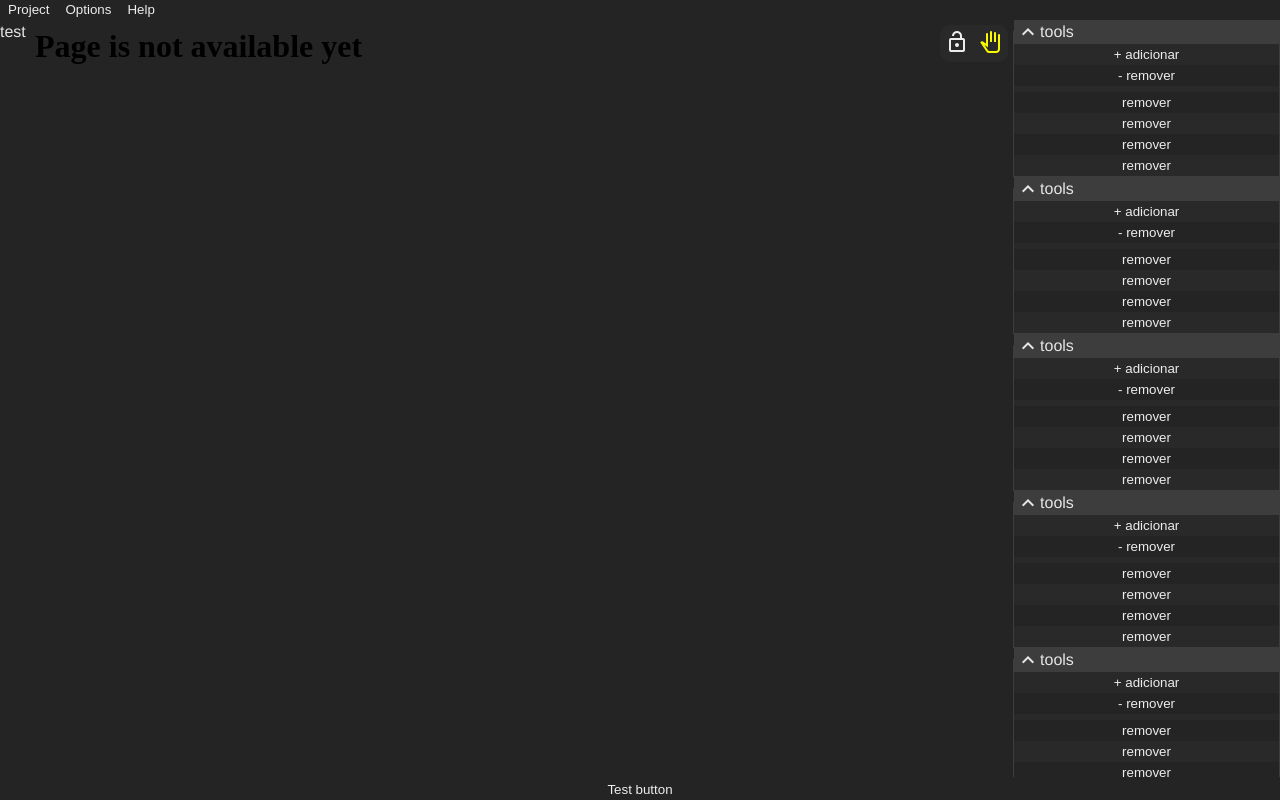
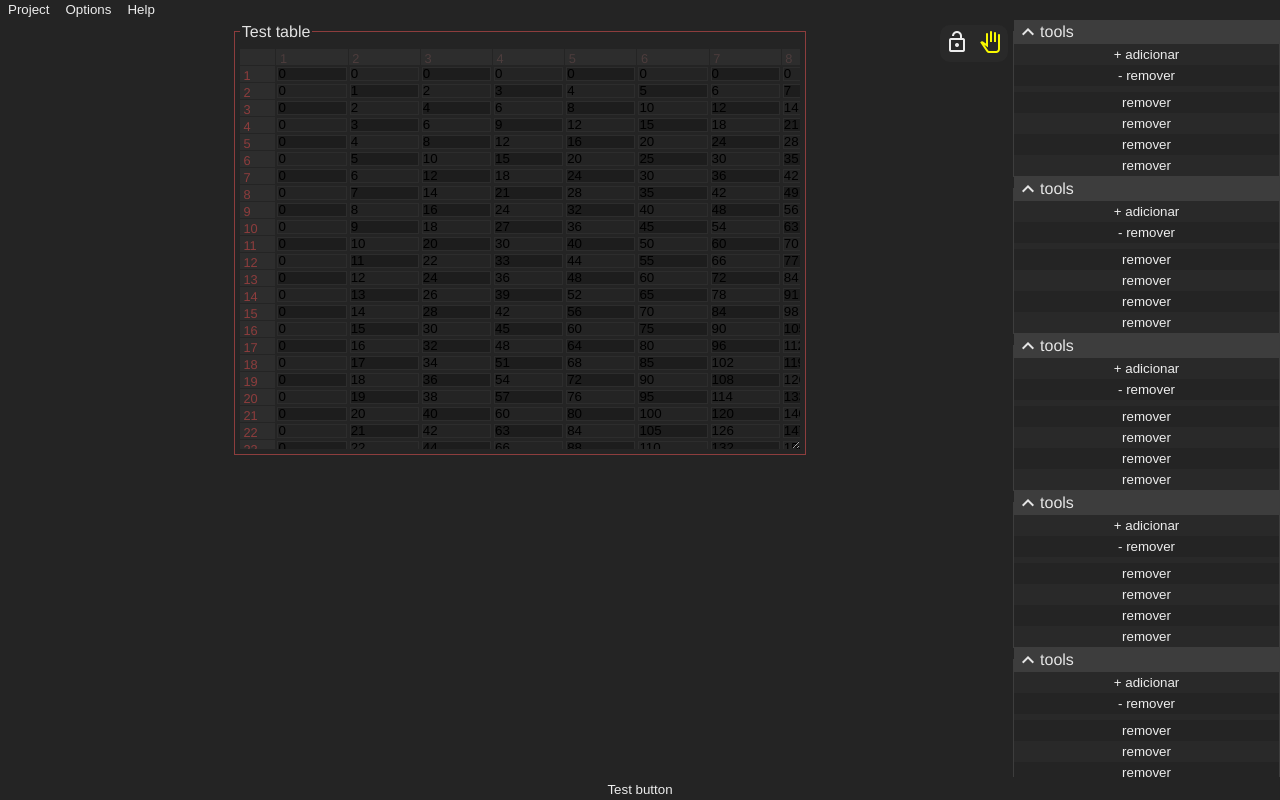
Before and after one commit to DarkCat5501/Anastasia, a Vue app: page / in a window 1280 px wide. Built offline with nearby package versions, Linux system fonts and the light colour scheme.

Commit message:
WIP: added sample for DataTable

```diff
--- a/public/default.css
+++ b/public/default.css
@@ -1 +1,3 @@
-body {}
+body {
+	background: #3d3d3d;
+}
--- /dev/null
+++ b/src/components/DataTable.vue
@@ -0,0 +1,123 @@
+<template>
+	<fieldset class="table-win">
+		<legend>Test table</legend>
+		<div class="table-grid" :style="{'--rows':rows,'--cols':cols}" title="Test table">
+
+			<span class="col-label"></span>
+			<template v-for="col of range(cols)">
+				<span class="col-label">{{ col+1 }}</span>
+			</template>
+
+			<template v-for="row of range(rows)">
+				<span class="row-label">{{ row+1 }}</span>
+				<template v-for="col of range(cols)">
+					<input type="number" :value="row*col"/>
+				</template>
+			</template>
+		</div>
+	</fieldset>
+</template>
+
+<script setup lang="ts">
+import { ref } from 'vue';
+
+
+const rows = ref(30);
+const cols = ref(10);
+
+function* range(n){
+	for(let i=0;i<n;i++){
+		yield i;
+	}
+}
+
+function* table_range(n,m){
+	for(let i=0;i<n;i++){
+		for(let j=0;j<m;j++){
+			yield [i,j];
+		}
+	}
+}
+
+</script>
+
+<style scoped>
+
+.table-win{
+	width: fit-content;
+	height: fit-content;
+	border:1px solid var(--th-cl2);
+	padding:5px;
+	overflow: hidden;
+}
+
+.table-grid {
+	--rows: 0;
+	--cols: 0;
+	display: grid;
+	grid-template-rows: 1rem repeat(var(--rows,0),1rem);
+	grid-template-columns: 4ch repeat(var(--cols,0),8ch);
+	margin:0;
+	padding:0px;
+	width:fit-content;
+	height: fit-content;
+	max-width: 35rem;
+	max-height: 25rem;
+	min-width: 10rem;
+	min-height: 4ch;
+	overflow: scroll;
+	scrollbar-width: initial;
+	scroll-snap-align: proximity;
+	gap:1px;
+	scroll-snap-type: both;
+	scroll-snap-type: proximity;
+	resize: both;
+}
+
+.table-grid span.row-label {
+	position: sticky;
+	left:0;
+	background: var(--th-cl0-l);
+	font-size: 80%;
+	text-align: start;
+	color: var(--th-cl2);
+	margin:0;
+	padding:0;
+	padding-inline:0.5ch;
+}
+
+.table-grid span.col-label {
+	z-index: 9999;
+	position: sticky;
+	top:0;
+	background: var(--th-cl0-l);
+	font-size: 80%;
+	text-align: start;
+	color: var(--th-cl1);
+	margin:0;
+	padding:0;
+	padding-inline:0.5ch;
+}
+
+.table-grid > input[type="number"] {
+	margin:1px;
+	-webkit-appearance: textfield;
+	-moz-appearance: textfield;
+	appearance: textfield;
+	border-radius:0;
+	padding:0;
+	border: 1px solid var(--th-cl0-l);
+	background: inherit;
+}
+
+.table-grid > input[type="number"]:nth-child(2n+1) {
+	background: var(--th-cl0);
+}
+
+.table-grid > input[type="number"]:focus {
+	outline: none;
+	border: 1px solid red;
+
+}
+
+</style>
--- a/src/components/LeftSideMenu.vue
+++ b/src/components/LeftSideMenu.vue
@@ -1,13 +1,7 @@
 <template>
   <aside ref="selfEl" class="an-left-sidemenu" @dblclick="handleMinimize">
-    <template v-for="(comp,index) of components" :key="index">
-      <span>
-        {{comp}}
-      </span>
-      <!-- <component v-bind="comp.bind" v-on="comp.on"> -->
-      <!---->
-      <!-- </component> -->
-    </template>
+    <!-- <template v-for="(comp,index) of components" :key="index"> -->
+    <!-- </template> -->
   </aside>
 </template>
 
--- a/src/components/Viewport.vue
+++ b/src/components/Viewport.vue
@@ -9,16 +9,19 @@
 				<span class="material-symbols-outlined" :class="{'active':pan_active}">pan_tool</span>
 			</button>
 		</div>
+
+		<DataTable/>
 	</main>
 </template>
 <script setup lang="ts">
 
 import { ref } from "vue";
 import {MainViewport} from "../composables/viewport";
+import DataTable from "./DataTable.vue";
 
 const vSetup = {
 	created: (el) => {
-		MainViewport.attach(el);
+		// MainViewport.attach(el);
 	},
 	// beforeMount: (el) => {},
 	// mounted: (el) => {},
@@ -28,12 +31,12 @@ const vSetup = {
 	// unmounted:(el) => {}
 }
 
-const locked = ref(MainViewport.lock);
+const locked = ref(MainViewport.locked);
 const pan_active = ref(true);
 
 function toggleLock() {
 	MainViewport.toggleLock();
-	locked.value = MainViewport.locked;
+	locked.value = MainViewport.locked
 }
 
 function togglePan(){
--- /dev/null
+++ b/src/composables/draggable.ts
@@ -0,0 +1,3 @@
+class Dragable {
+
+}
--- a/src/main.js
+++ b/src/main.js
@@ -1,4 +1,4 @@
-import { createApp, provide } from "vue";
+import { createApp } from "vue";
 import "./style.css";
 import App from "./App.vue";
 
```
